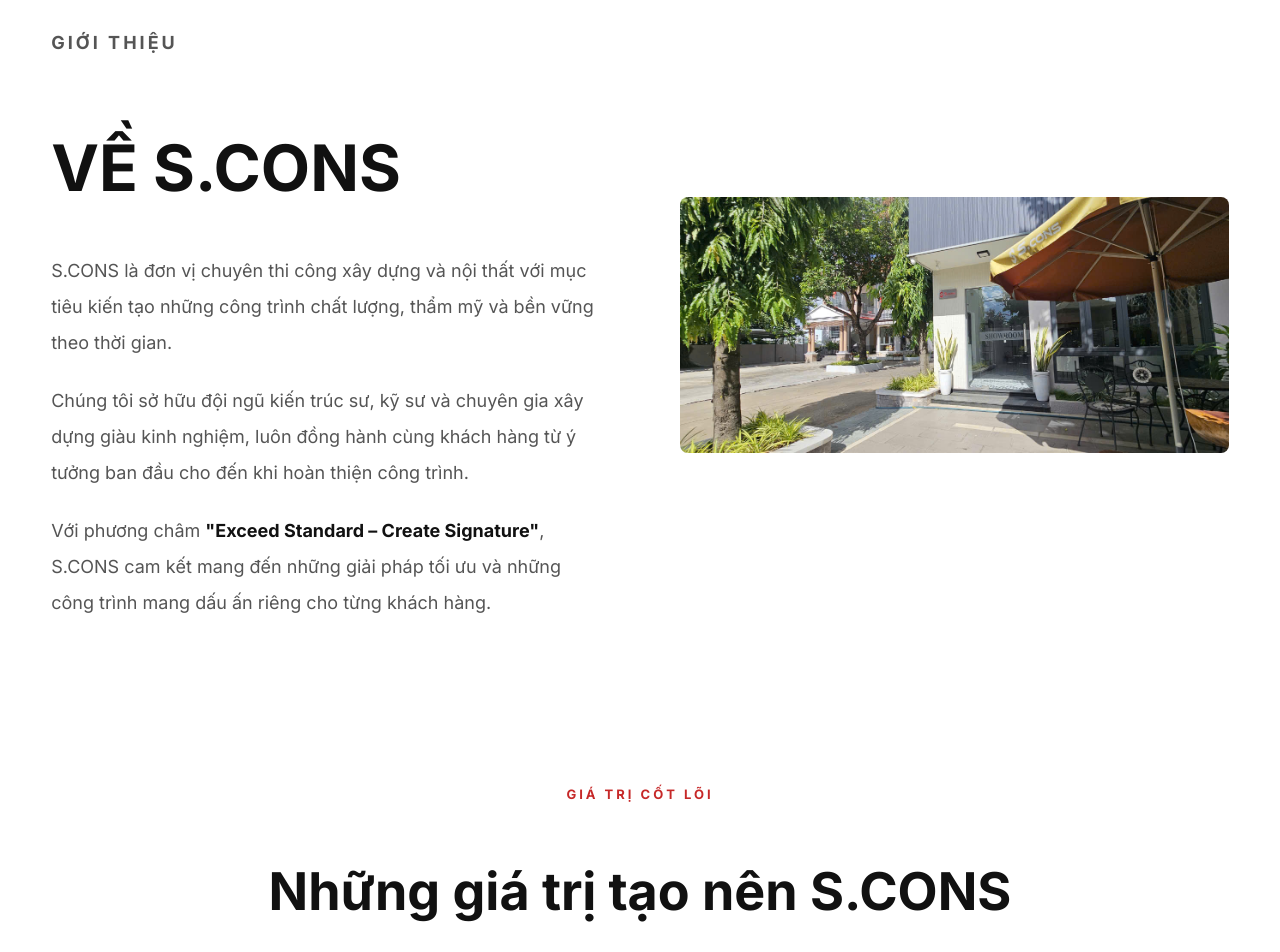
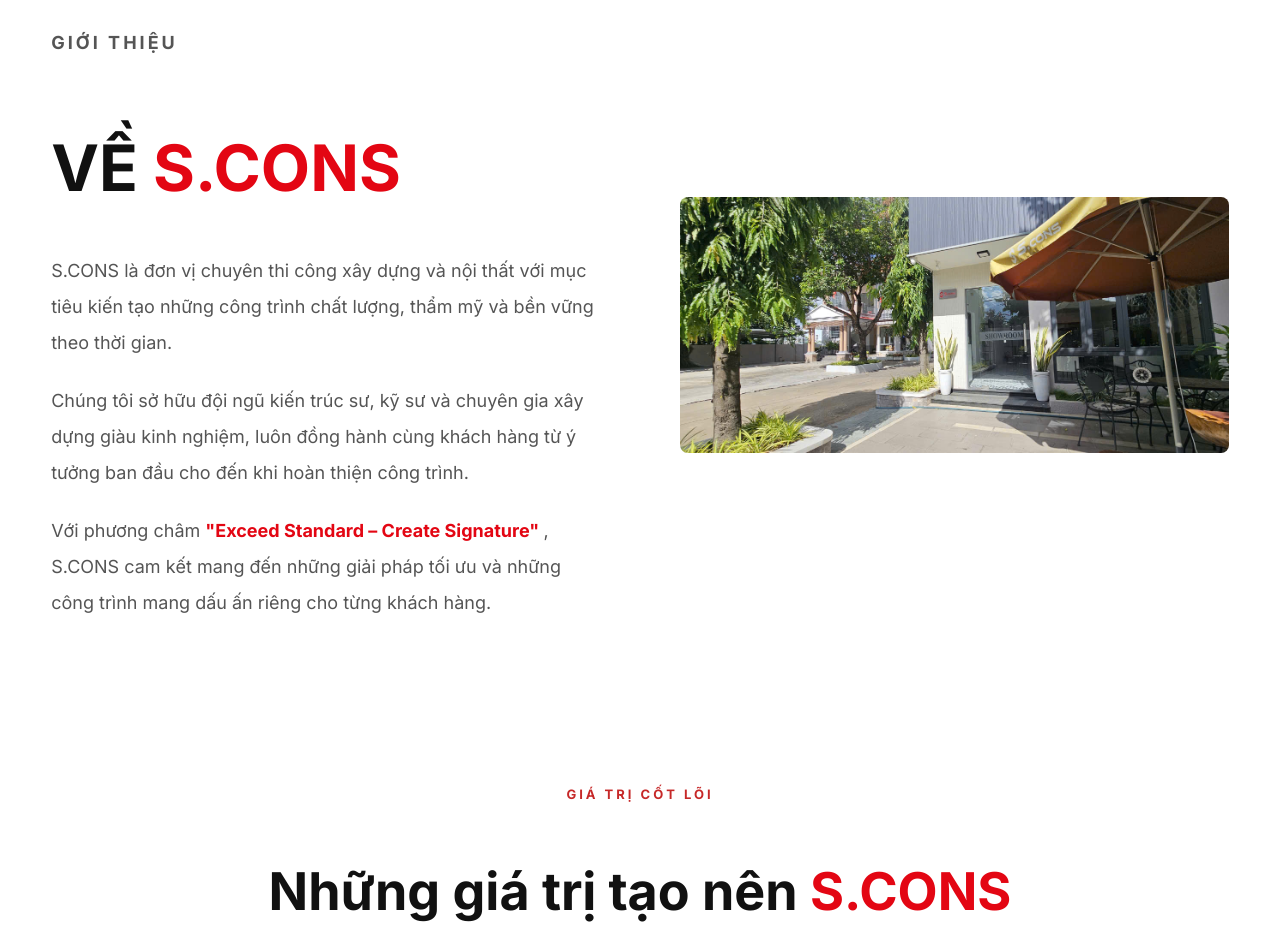
Before and after one commit to doanhkhoi-scons/sconscorp-website, a plain HTML site: page about.html in a window 1280 px wide. Shown: the part 160-1112 px from the top of the page. Drawn offline with nearby package versions, Linux system fonts and the light colour scheme.

Commit message:
doi mau SCONS lan 2

```diff
--- a/about.html
+++ b/about.html
@@ -56,7 +56,7 @@
 
         <p class="section-label">GIỚI THIỆU</p>
 
-        <h1>VỀ S.CONS</h1>
+        <h1>VỀ <span class="brand-red">S.CONS</h1>
 
         <p>
 
@@ -74,7 +74,7 @@
 
             Với phương châm
 
-            <strong>"Exceed Standard – Create Signature"</strong>,
+            <strong> <span class="brand-red"> "Exceed Standard – Create Signature" </span> </strong>,
 
             S.CONS cam kết mang đến những giải pháp tối ưu và những công trình mang dấu ấn riêng cho từng khách hàng.
 
@@ -96,7 +96,7 @@
 
         <p>GIÁ TRỊ CỐT LÕI</p>
 
-        <h2>Những giá trị tạo nên S.CONS</h2>
+        <h2>Những giá trị tạo nên <span class="brand-red">S.CONS</h2>
 
     </div>
 
@@ -175,7 +175,7 @@
 
         <p>NHÀ SÁNG LẬP</p>
 
-        <h2>Những người kiến tạo giá trị S.CONS</h2>
+        <h2>Những người kiến tạo giá trị <span class="brand-red">S.CONS</h2>
 
     </div>
 
--- a/style.css
+++ b/style.css
@@ -2374,3 +2374,7 @@
 
     opacity:1;
 }
+
+.brand-red{
+    color: var(--red);
+}
```
Also changed, not shown: index.html (+1 -1 lines).
